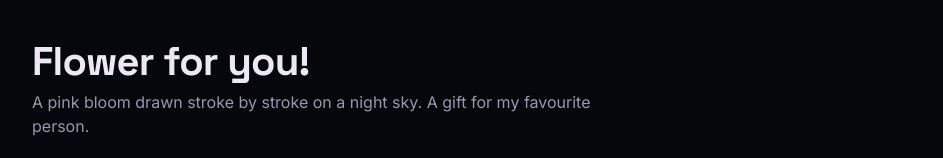
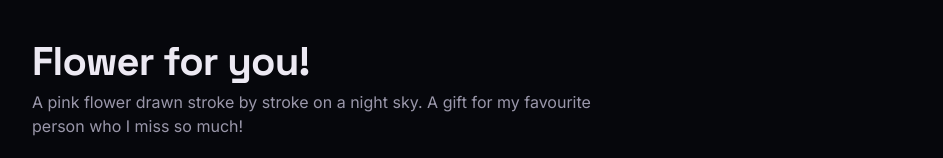
Before and after one commit to Grig-Grigorop/flower, a plain HTML site: page index.html in a window 1280 px wide. Shown: the top 158 px of the page, without its empty margins (168-1111 px from the left). Drawn offline with Linux system fonts and the light colour scheme.

Commit message:
Update description of the flower in index.html

```diff
--- a/index.html
+++ b/index.html
@@ -82,7 +82,7 @@ button:focus-visible { outline: 2px solid var(--accent); outline-offset: 2px; }
 <main>
   <header>
     <h1>Flower for you!</h1>
-    <p class="lede">A pink bloom drawn stroke by stroke on a night sky. A gift for my favourite person.</p>
+    <p class="lede">A pink flower drawn stroke by stroke on a night sky. A gift for my favourite person who I miss so much!</p>
   </header>
 
   <div class="stage">
```
